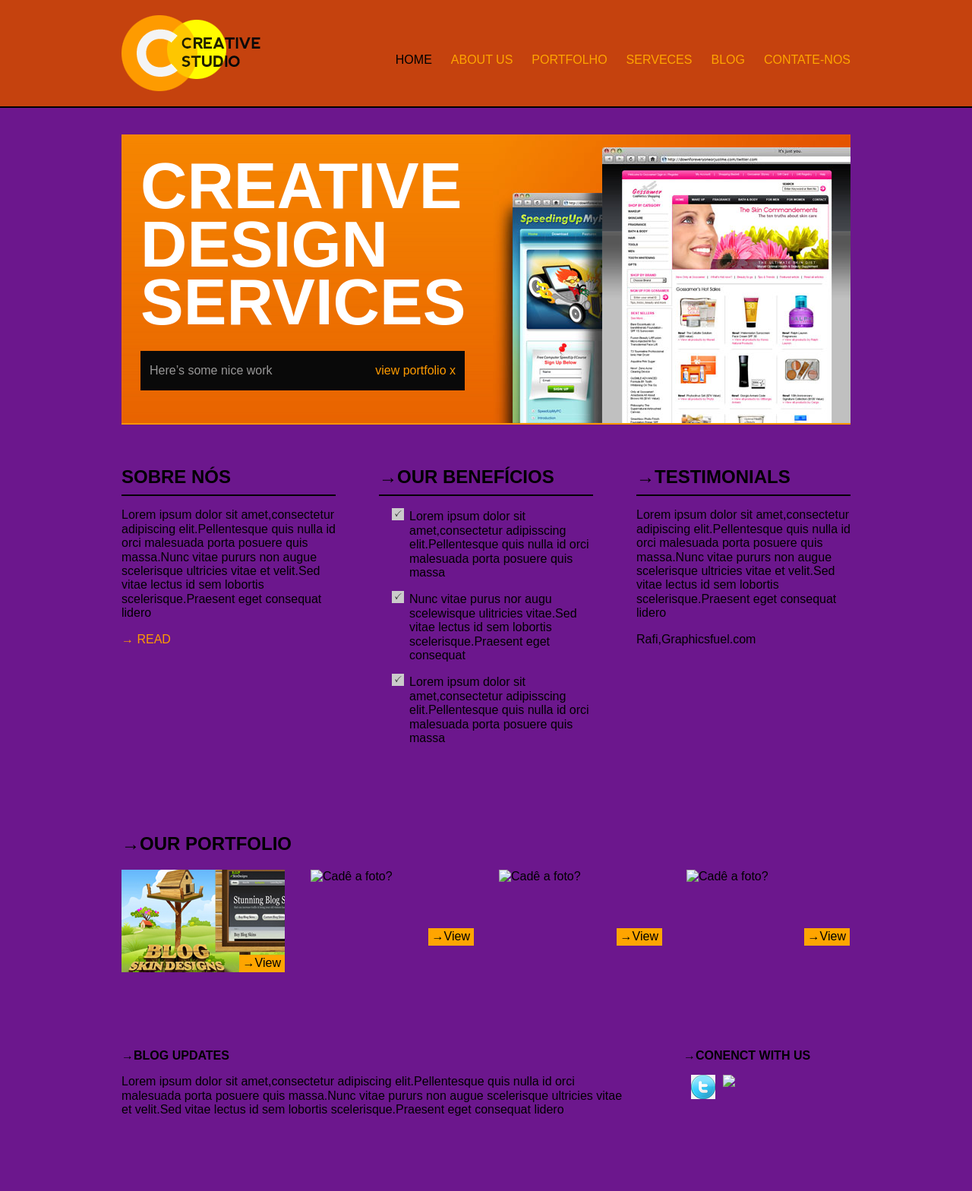
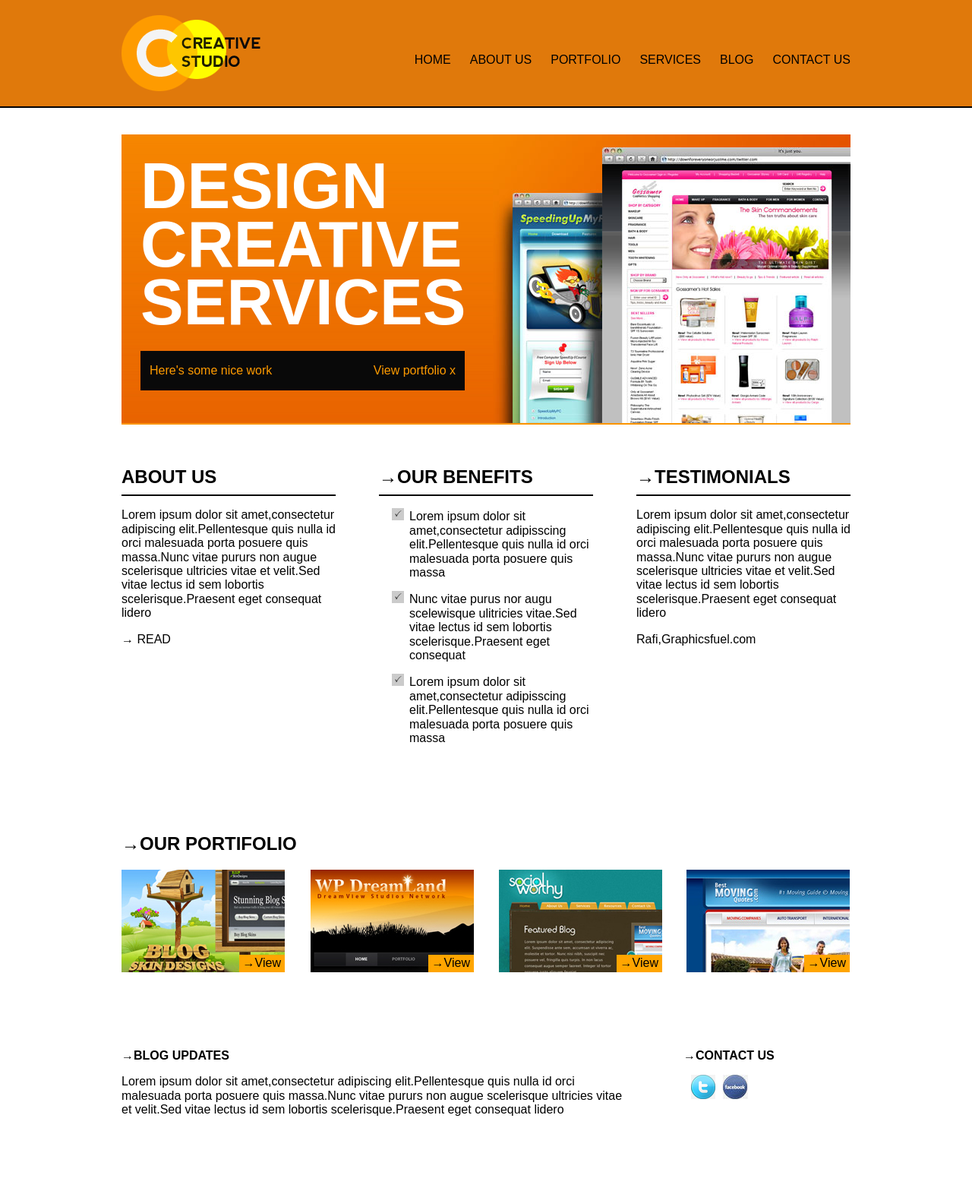
Before and after one commit to ShayaneCorreia/Creative_Studio-REQUEST, a plain HTML site: page index.html in a window 1280 px wide. Shown: the top 1568 px of the page at 76% size. Drawn offline with Linux system fonts and the light colour scheme.

Commit message:
atualizações concluidas

```diff
--- a/css/style.css
+++ b/css/style.css
@@ -2,7 +2,7 @@ body {
   margin: 0px;
   padding: 0px;
   font-family: Arial;
-  background-color: #6c178d;
+  background-color:white;
 }
 
 img {
@@ -23,7 +23,7 @@ div {
   float: left;
   padding: 20px 0px;
   margin-bottom:20px;
-  background: #c5420e;
+  background:#e0790b;
   border-bottom: 2px solid #000;
   position: fixed;
   z-index: 1;
@@ -35,7 +35,7 @@ div {
 }
 
 .first{
-  color:Orange
+  color:white;
 }
 
 .logo {
@@ -69,12 +69,10 @@ div {
 
 .menu ul li a{
   text-decoration: none;
-  color: orange;
+  color: BLACK;
 }
 
-.menu ul li.first a{
-  color: black;
-}
+
 
 
 .banner {
@@ -120,7 +118,7 @@ div {
 .text {
   float: left;
   margin: 0px;
-  color: #999898;
+  color: #FE9B00;
 }
 
 .link {
@@ -149,7 +147,7 @@ div {
   border-bottom: 2px solid;
 }
 .link2{
-  color: #fe9b00;
+  color: black;
   text-decoration: none;
 }
 
--- a/index.html
+++ b/index.html
@@ -1,10 +1,8 @@
 <!DOCTYPE html>
-<html lang="ru">
+<html lang="na">
   <head>
     <meta charset="utf-8">
-    <title align="center">
-      Creative Studio - NGPD
-    </title>
+    <title>Creative Studio - NGPD</title>
     <link href="css/normalize.css" rel="stylesheet" />
     <link href="css/style.css" rel="stylesheet" />
   </head>
@@ -20,10 +18,10 @@
           <ul>
             <li class="first"><a href="#">HOME</a></li>
             <li><a href="#">ABOUT US</a></li>
-            <li><a href="#">PORTFOLHO</a></li>
-            <li><a href="#">SERVECES</a></li>
+            <li><a href="#">PORTFOLIO</a></li>
+            <li><a href="#">SERVICES</a></li>
             <li><a href="#">BLOG</a></li>
-            <li><a href="#">CONTATE-NOS</a></li>
+            <li><a href="#">CONTACT US</a></li>
           </ul>
         </div>
       </div>
@@ -31,10 +29,10 @@
     <div class="container">
       <div class="banner">
         <div class="banner_text">
-          <h2>Creative Design Services</h2>
+          <h2>Design creative services</h2>
           <div class="button">
-            <p class="text">Here’s some nice work</p>
-            <a href="#" class="link">view portfolio x</a>
+            <p class="text">Here's some nice work</p>
+            <a href="#" class="link">View portfolio x</a>
           </div>
 
         </div>
@@ -44,12 +42,12 @@
       </div>
       <div class="background">
         <div class="banner_text1">
-          <h2 class="title">SOBRE NÓS</h2>
+          <h2 class="title">ABOUT US</h2>
           <p>Lorem ipsum dolor sit amet,consectetur adipiscing elit.Pellentesque quis nulla id orci malesuada porta posuere quis massa.Nunc vitae pururs non augue scelerisque ultricies vitae et velit.Sed vitae lectus id sem lobortis scelerisque.Praesent eget consequat lidero</p>
           <p class="link2">→ READ</p>
         </div>
         <div class="banner_text2">
-          <h2 class="title2">→OUR BENEFÍCIOS</h2>
+          <h2 class="title2">→OUR BENEFITS</h2>
           <ul class="tabl">
             <li>Lorem ipsum dolor sit amet,consectetur adipisscing elit.Pellentesque quis nulla id orci malesuada porta posuere quis massa</li>
             <li>Nunc vitae purus nor augu scelewisque ulitricies vitae.Sed vitae lectus id sem lobortis scelerisque.Praesent eget consequat</li>
@@ -63,21 +61,21 @@
         </div>
       </div>
       <div class="portfolio">
-        <h2>→OUR PORTFOLIO</h2>
+        <h2>→OUR PORTIFOLIO</h2>
         <div class="Foto1">
           <img src="images/Oboi.jpg"/>
           <p>→View</p>
         </div>
         <div class="Foto2">
-          <img src="imagesOboi2.jpg" alt="Cadê a foto?"/>
+          <img src="images/Oboi2.jpg" alt="Cadê a foto?"/>
           <p>→View</p>
         </div>
         <div class="Foto3">
-          <img src="Oboi3.jpg" alt="Cadê a foto?"/>
+          <img src="images/Oboi3.jpg" alt="Cadê a foto?"/>
           <p>→View</p>
         </div>
         <div class="Foto4">
-          <img src="images/Oboi4.jg" alt="Cadê a foto?"/>
+          <img src="images/Oboi4.jpg" alt="Cadê a foto?"/>
           <p>→View</p>
         </div>
       </div>
@@ -87,12 +85,12 @@
           <p>Lorem ipsum dolor sit amet,consectetur adipiscing elit.Pellentesque quis nulla id orci malesuada porta posuere quis massa.Nunc vitae pururs non augue scelerisque ultricies vitae et velit.Sed vitae lectus id sem lobortis scelerisque.Praesent eget consequat lidero</p>
         </div>
         <div class="contakt">
-          <p><b>→CONENCT WITH US</b></p>
+          <p><b>→CONTACT US</b></p>
           <div class="Foto5">
-            <img src="images/creativestudio-minimal_03.jpg"/>
+            <a target="_blank" href="https://twitter.com/"><img src="images/creativestudio-minimal_03.jpg"/></a>
           </div>
           <div class="Foto6">
-            <img src="images/creativestudio-minimal_05.jpg"/>
+            <a target="_blank" href="https://facebook.com/"><img src="images/facebook.jpg"/></a>
 
           </div>
         </div>
@@ -103,10 +101,10 @@
         <ul>
           <li class="font"><a href="#">Home |</a></li>
           <li><a href="#">About us |</a></li>
-          <li><a href="#">portfolio |</a></li>
+          <li><a href="#">Portfolio |</a></li>
           <li><a href="#">Services |</a></li>
           <li><a href="#">Blog |</a></li>
-          <li><a href="#">Contakt us</a></li>
+          <li><a href="#">Contacts</a></li>
         </ul>
         <p>@2010 CreativeStudio.All Rights Reserved</p>
       </div>
```
Also changed, not shown: images/facebook.jpg (added).
